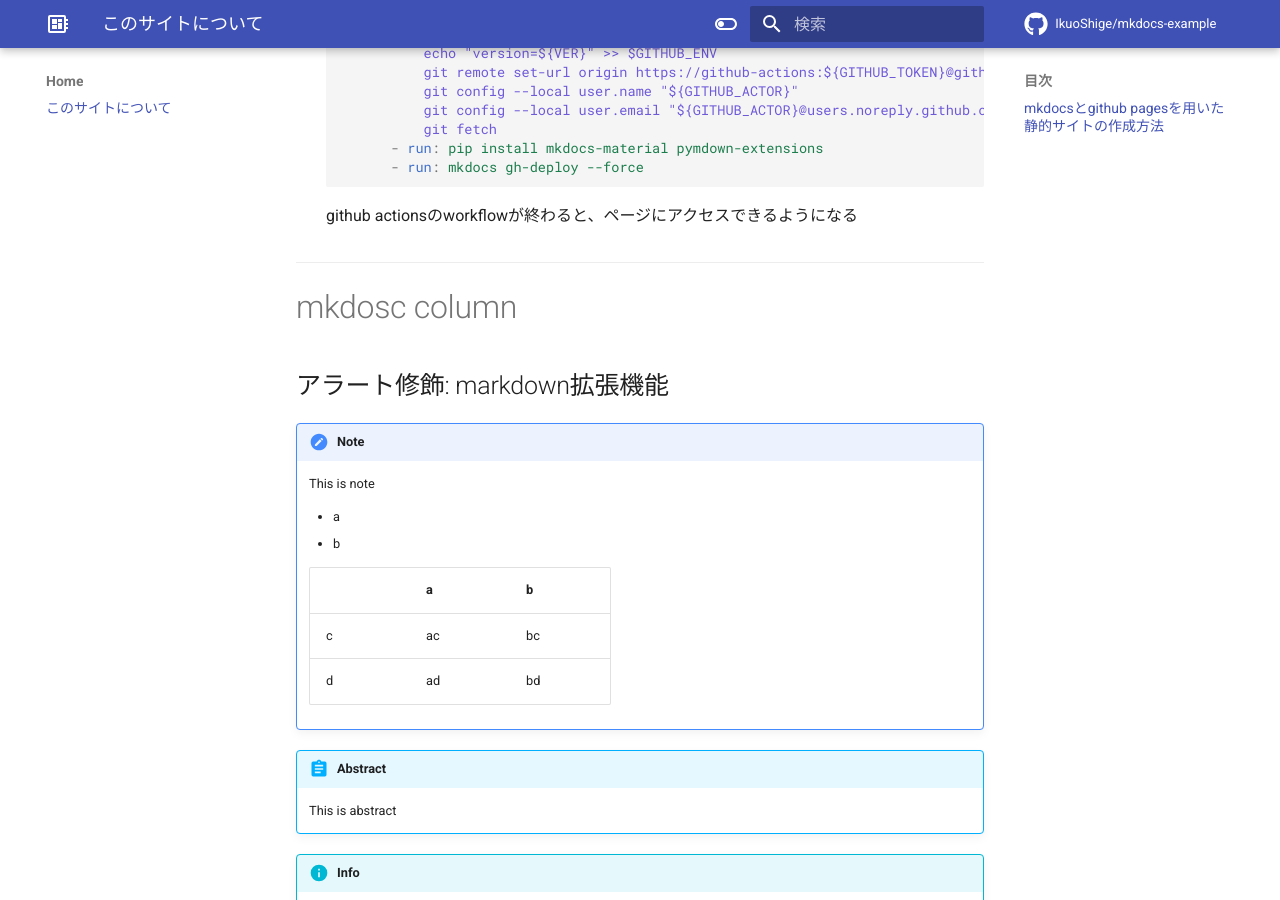
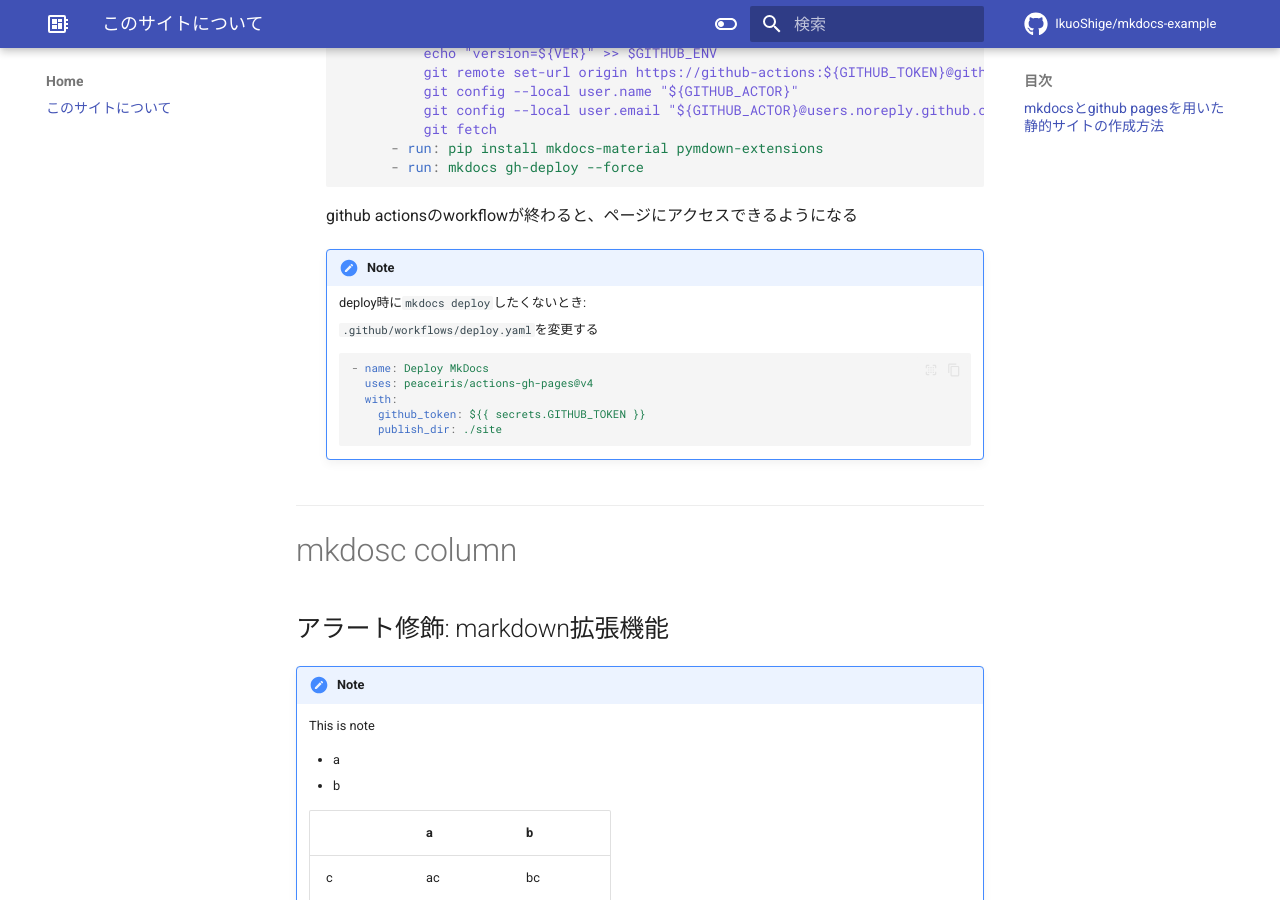
Before and after one commit to IkuoShige/mkdocs-example, an MkDocs documentation site: the page built from docs/index.md, in a window 1280 px wide and 900 px high, scrolled down 1587 px. Built offline with MkDocs 1.6.1 and Material for MkDocs 9.7.7, drawn with Linux system fonts in a browser that asks for light colours; comment, search, counter and statistics services are not loaded.

Commit message:
Add mkdocs deploy without mkdocs deploy command

````diff
--- a/docs/index.md
+++ b/docs/index.md
@@ -83,6 +83,19 @@
 
     github actionsのworkflowが終わると、ページにアクセスできるようになる
 
+    !!! note
+        deploy時に`mkdocs deploy`したくないとき:
+
+        `.github/workflows/deploy.yaml`を変更する
+
+        ```yaml
+        - name: Deploy MkDocs
+          uses: peaceiris/actions-gh-pages@v4
+          with:
+            github_token: ${{ secrets.GITHUB_TOKEN }}
+            publish_dir: ./site
+        ```
+
 -----------------
 # mkdosc column
 
````
